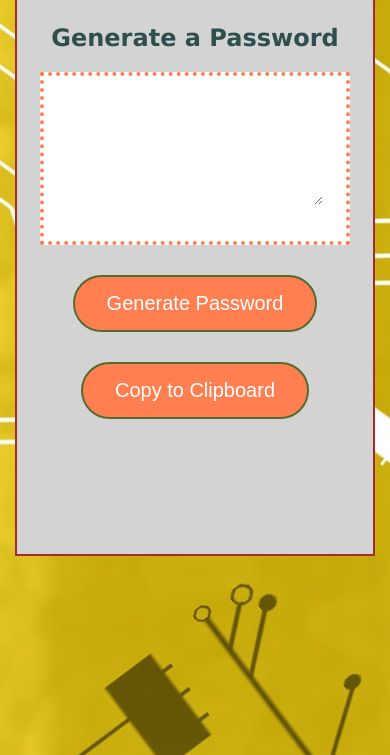
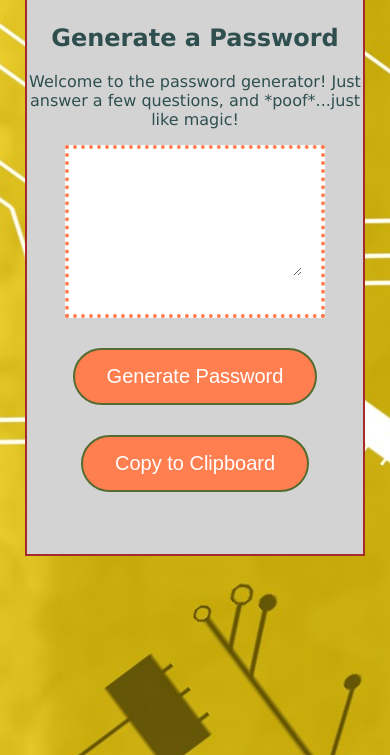
Before and after one commit to BestBroBradley/unit-three-homework, a plain HTML site: page index.html in a window 390 px wide. Shown: the part 89-844 px from the top of the page. Drawn offline with Linux system fonts and the light colour scheme.

Commit message:
Changed some of the margins for smaller screens

```diff
--- a/assets/style.css
+++ b/assets/style.css
@@ -62,13 +62,9 @@ button {
 
 @media (max-width: 714px ) {
 
-    #flavorText {
-        display: none;
-    }
-
     .password-box {
         height: 30%;
-        width: 85%;
+        width: 75%;
 
     }
 
@@ -79,6 +75,6 @@ button {
 
     .wrapper {
         height: 550px;
-        width: 95%;
+        width: 90%;
         }
     }
--- a/index.html
+++ b/index.html
@@ -17,7 +17,7 @@
     <div class="wrapper">
         <h2>Generate a Password</h2>
 
-        <p id="flavorText">Welcome to the password generator!  Just answer a few questions, and *poof*...just like magic!</p>
+        <p>Welcome to the password generator!  Just answer a few questions, and *poof*...just like magic!</p>
 
         <div class="password-box">
             <textarea readonly id="passwordInput" rows = "5" cols = "80"></textarea>
```
